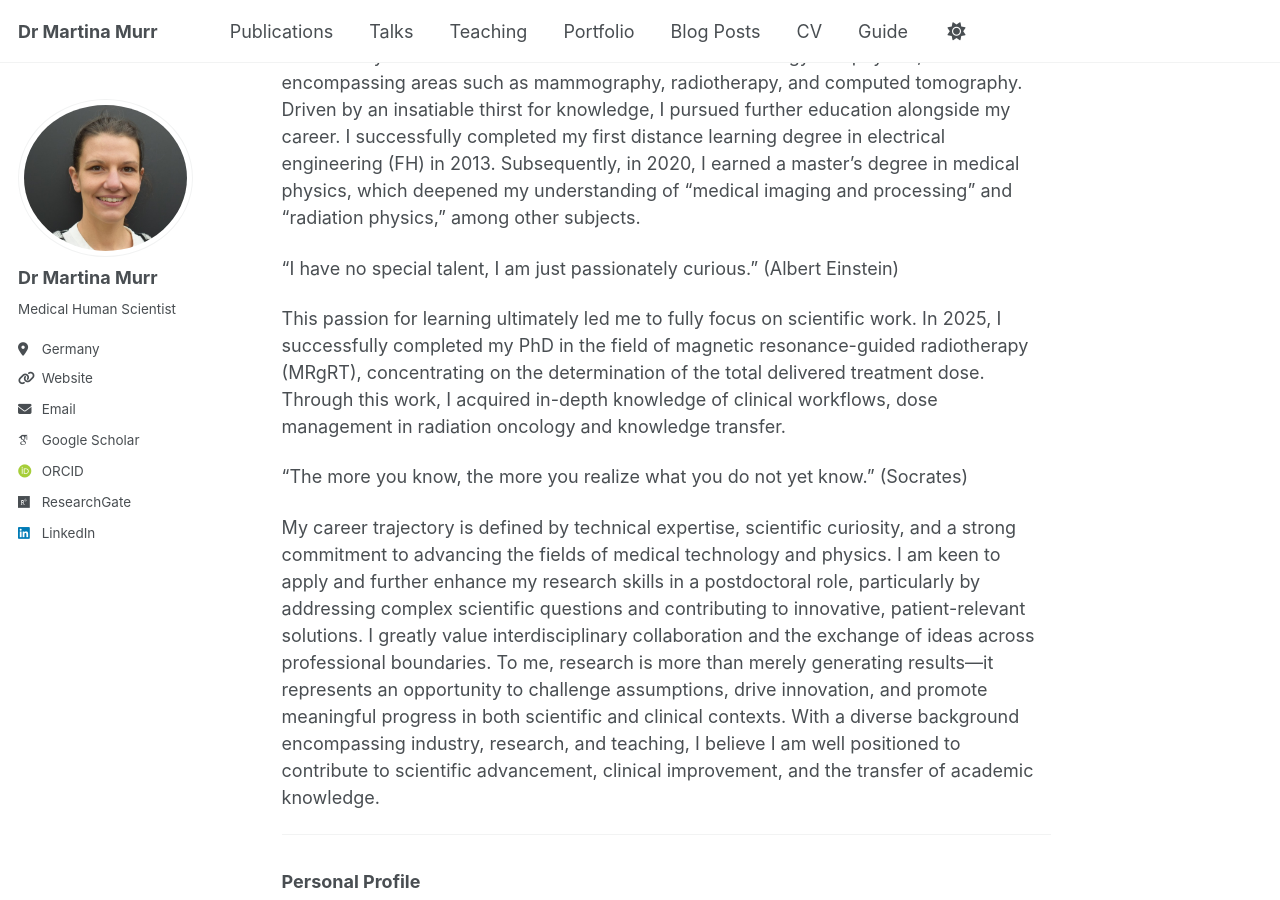
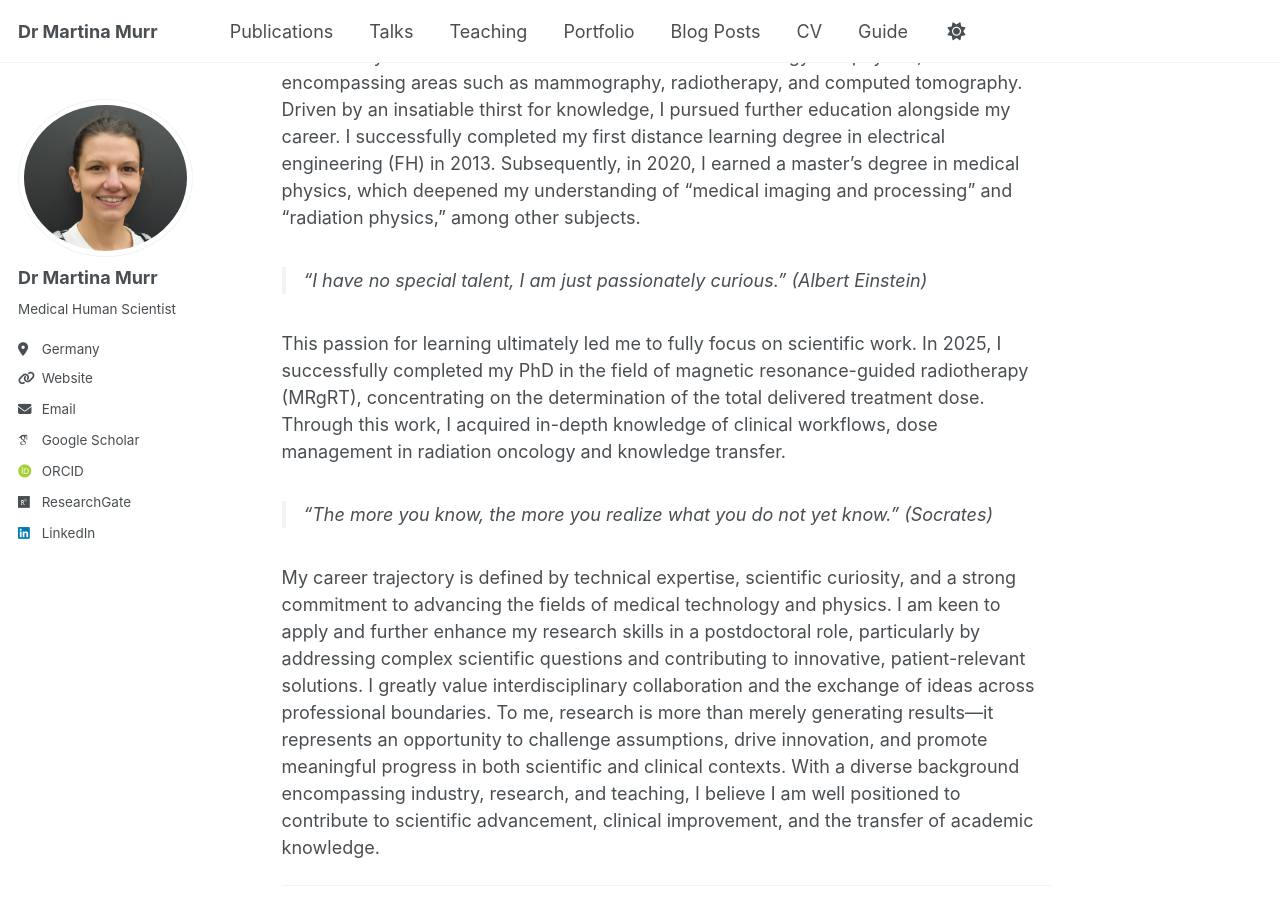
Before and after one commit to martinamurr/academicpages_V2, a Jekyll site: the page built from _pages/about.md, in a window 1280 px wide and 900 px high, scrolled down 459 px. Built offline with Jekyll 4.4.1, drawn with Linux system fonts in a browser that asks for light colours; some web fonts are replaced; a script that is not in the unit is left out.

```diff
--- a/_pages/about.md
+++ b/_pages/about.md
@@ -12,11 +12,11 @@ I am an ambitious medical physicist and medical human scientist with a great pas
 
 My career in medical technology began with an apprenticeship as an industrial electronics technician, which I successfully completed in 2004. I remained with the same company until 2020, where I held various positions, including commissioning, technical authorship, service engineering, and most recently, project management. My professional journey has consistently connected me to the fields of medical technology and physics, encompassing areas such as mammography, radiotherapy, and computed tomography. Driven by an insatiable thirst for knowledge, I pursued further education alongside my career. I successfully completed my first distance learning degree in electrical engineering (FH) in 2013. Subsequently, in 2020, I earned a master’s degree in medical physics, which deepened my understanding of “medical imaging and processing” and “radiation physics,” among other subjects.
 
-“I have no special talent, I am just passionately curious.” (Albert Einstein)
+> “I have no special talent, I am just passionately curious.” (Albert Einstein)
 
 This passion for learning ultimately led me to fully focus on scientific work. In 2025, I successfully completed my PhD in the field of magnetic resonance-guided radiotherapy (MRgRT), concentrating on the determination of the total delivered treatment dose. Through this work, I acquired in-depth knowledge of clinical workflows, dose management in radiation oncology and knowledge transfer.
 
-“The more you know, the more you realize what you do not yet know.” (Socrates)
+> “The more you know, the more you realize what you do not yet know.” (Socrates)
 
 My career trajectory is defined by technical expertise, scientific curiosity, and a strong commitment to advancing the fields of medical technology and physics. I am keen to apply and further enhance my research skills in a postdoctoral role, particularly by addressing complex scientific questions and contributing to innovative, patient-relevant solutions. I greatly value interdisciplinary collaboration and the exchange of ideas across professional boundaries. To me, research is more than merely generating results—it represents an opportunity to challenge assumptions, drive innovation, and promote meaningful progress in both scientific and clinical contexts. With a diverse background encompassing industry, research, and teaching, I believe I am well positioned to contribute to scientific advancement, clinical improvement, and the transfer of academic knowledge.
 
```
